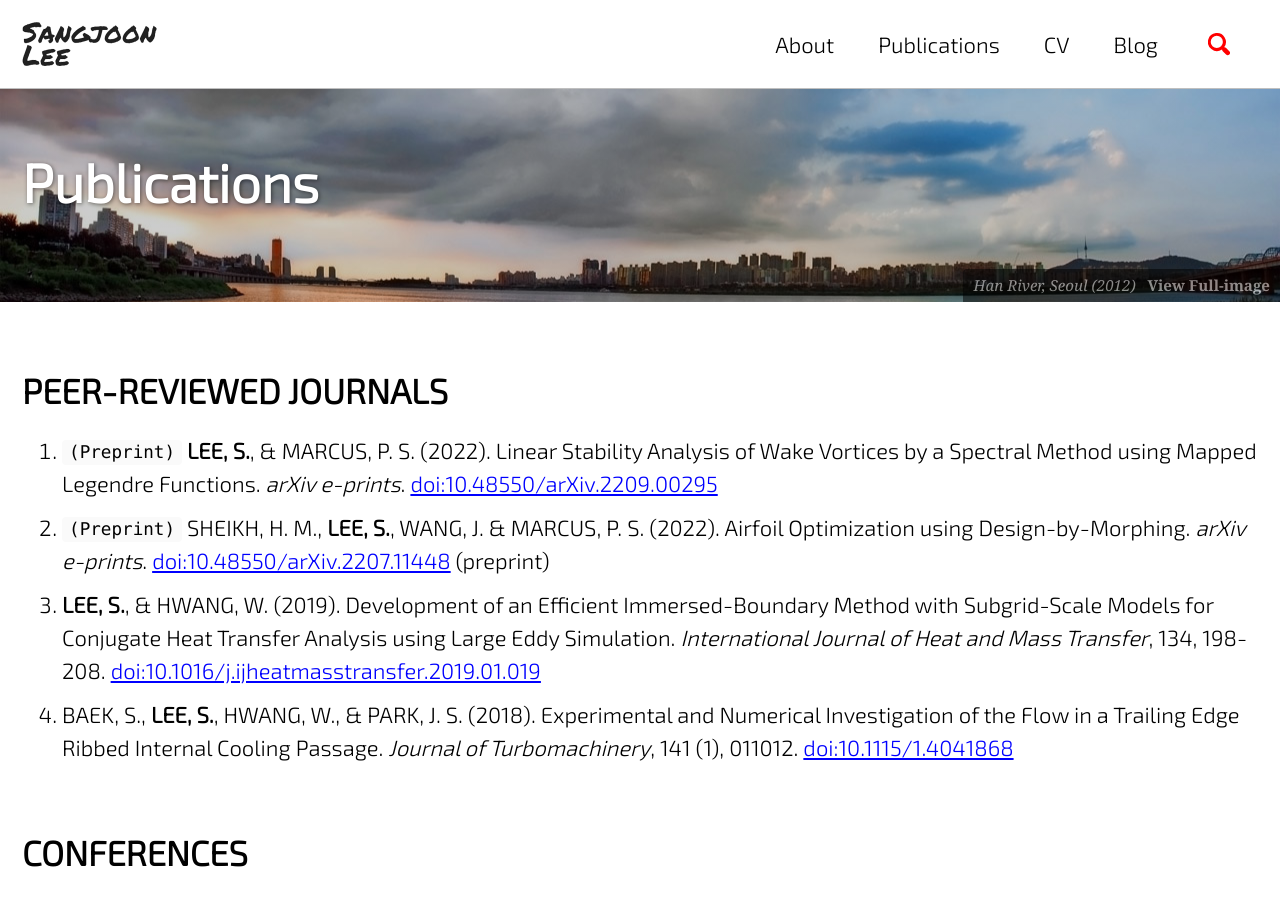
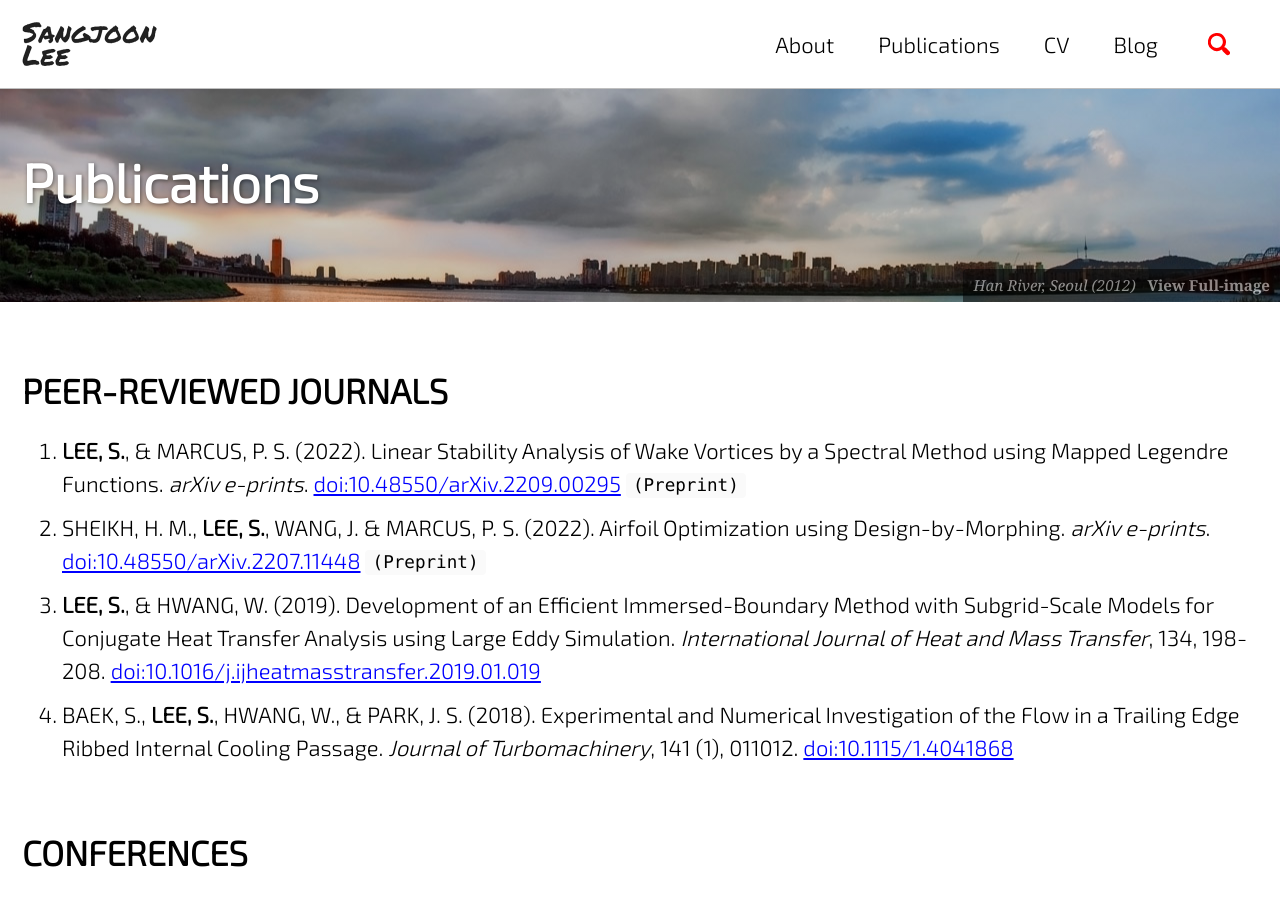
Before and after one commit to jun9303/jun9303.github.io, a Jekyll site: the page built from _pages/publications.md, in a window 1280 px wide and 900 px high. Built offline with Jekyll 4.4.1, drawn with Linux system fonts in a browser that asks for light colours; cached includes are drawn as plain includes; nearby versions of some CDN libraries; emoji names are drawn with the system emoji font.

Commit message:
Preprint noted

````diff
--- a/_pages/publications.md
+++ b/_pages/publications.md
@@ -10,9 +10,9 @@ header:
 
 # PEER-REVIEWED JOURNALS
 
-1. ```(Preprint)``` **LEE, S.**, & MARCUS, P. S. (2022). Linear Stability Analysis of Wake Vortices by a Spectral Method using Mapped Legendre Functions. *arXiv e-prints*. [doi:10.48550/arXiv.2209.00295](https://doi.org/10.48550/arXiv.2209.00295)
-2. ```(Preprint)``` SHEIKH, H. M., **LEE, S.**, WANG, J. & MARCUS, P. S. (2022). Airfoil Optimization using Design-by-Morphing. *arXiv e-prints*. [doi:10.48550/arXiv.2207.11448](
-https://doi.org/10.48550/arXiv.2207.11448) (preprint)
+1. **LEE, S.**, & MARCUS, P. S. (2022). Linear Stability Analysis of Wake Vortices by a Spectral Method using Mapped Legendre Functions. *arXiv e-prints*. [doi:10.48550/arXiv.2209.00295](https://doi.org/10.48550/arXiv.2209.00295) ```(Preprint)```
+2. SHEIKH, H. M., **LEE, S.**, WANG, J. & MARCUS, P. S. (2022). Airfoil Optimization using Design-by-Morphing. *arXiv e-prints*. [doi:10.48550/arXiv.2207.11448](
+https://doi.org/10.48550/arXiv.2207.11448) ```(Preprint)```
 3. **LEE, S.**, & HWANG, W. (2019). Development of an Efficient Immersed-Boundary Method with Subgrid-Scale Models for Conjugate Heat Transfer Analysis using Large Eddy Simulation. *International Journal of Heat and Mass Transfer*, 134, 198-208. [doi:10.1016/j.ijheatmasstransfer.2019.01.019](https://doi.org/10.1016/j.ijheatmasstransfer.2019.01.019)
 4. BAEK, S., **LEE, S.**, HWANG, W., & PARK, J. S. (2018). Experimental and Numerical Investigation of the Flow in a Trailing Edge Ribbed Internal Cooling Passage. *Journal of Turbomachinery*, 141 (1), 011012. [doi:10.1115/1.4041868](https://doi.org/10.1115/1.4041868)
 
````
